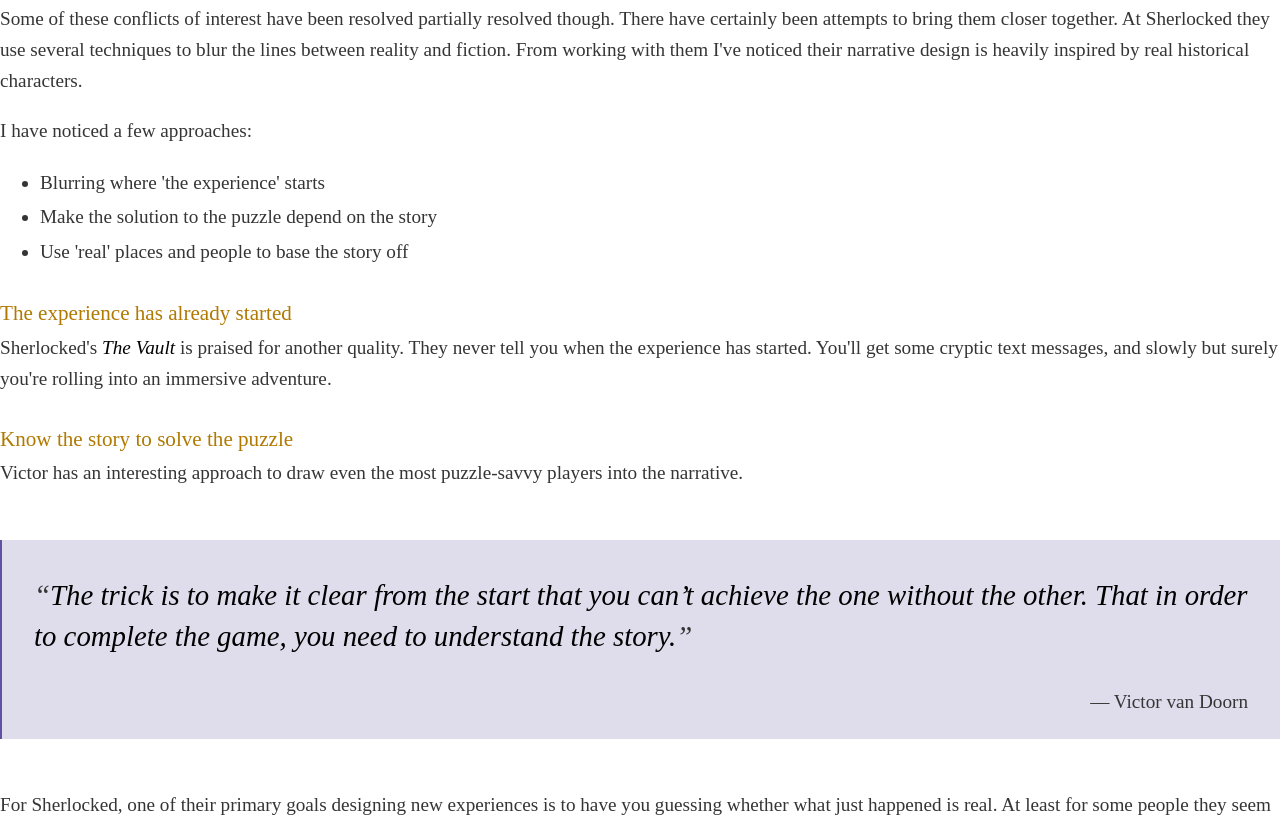
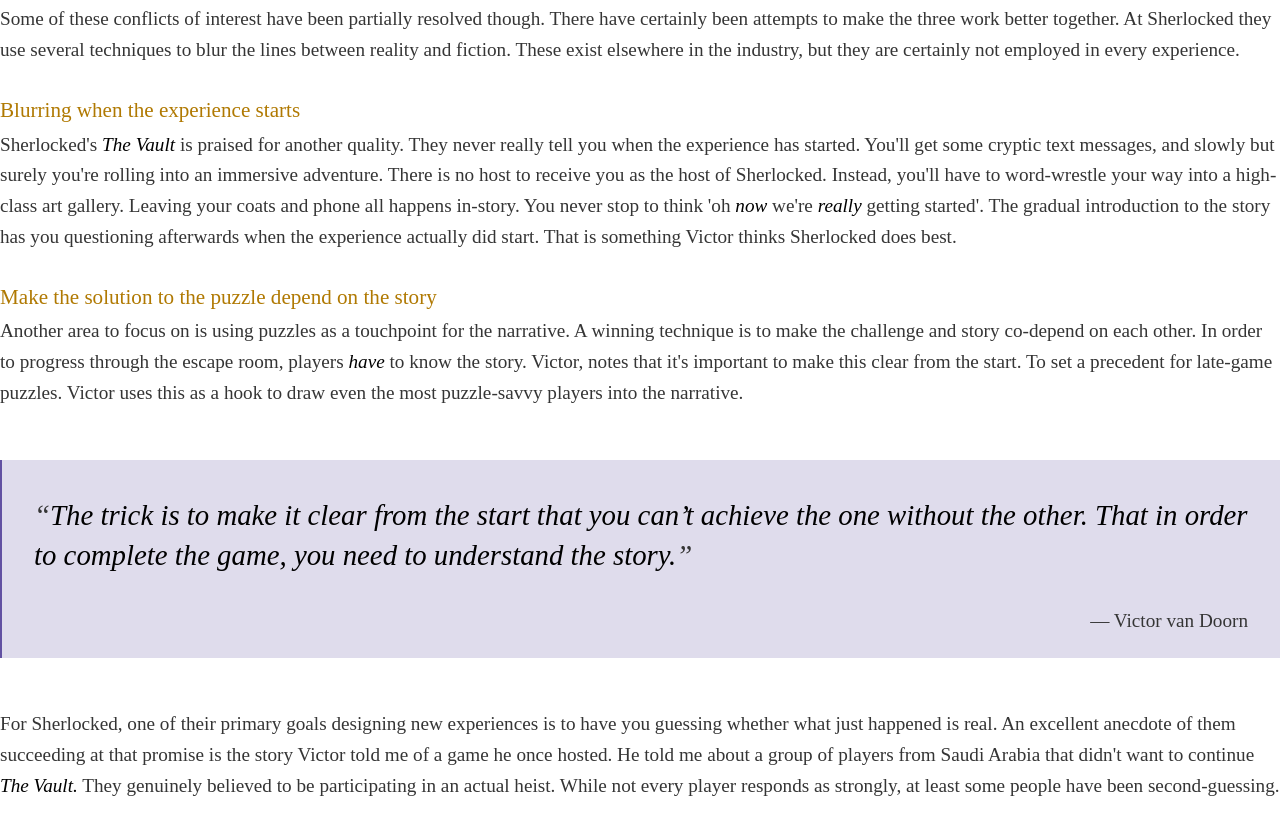
Before and after one commit to nwesthoff/irp-dynamic-difficulty, a Next.js app: page /chapters/findings in a window 1280 px wide. Shown: the part 3440-4257 px from the top of the page. Built offline with nearby package versions, Linux system fonts and the light colour scheme.

Commit message:
📝 Update conflicts of immersion

```diff
--- a/pages/chapters/findings.mdx
+++ b/pages/chapters/findings.mdx
@@ -108,29 +108,27 @@ If the escape room enthusiast survey is anything to go by, proper challenge is e
 
 ## Conflicts of immersion
 
-Escape rooms as a medium do well in some parts of immersion, but have much to improve in other areas. As Haley Cooper notes, the nature of escape rooms hinders the narrative immersion some other mediums do offer because spaces don't feel real. Furthermore, agency takes away control of pacing.
+Escape rooms as a medium do well in some parts of immersion, but have much to improve in other areas. As Haley Cooper <Citation id="cooper_2017_immersive" hideAuthor /> notes, the nature of escape rooms hinders the narrative immersion some other mediums do offer because spaces don't feel real. Furthermore, agency takes away control of pacing.
 
-Some of these conflicts of interest have been resolved partially resolved though. There have certainly been attempts to bring them closer together. At Sherlocked they use several techniques to blur the lines between reality and fiction. From working with them I've noticed their narrative design is heavily inspired by real historical characters.
+Some of these conflicts of interest have been partially resolved though. There have certainly been attempts to make the three work better together. At Sherlocked they use several techniques to blur the lines between reality and fiction. These exist elsewhere in the industry, but they are certainly not employed in every experience.
 
-I have noticed a few approaches:
+### Blurring when the experience starts
 
-- Blurring where 'the experience' starts
-- Make the solution to the puzzle depend on the story
-- Use 'real' places and people to base the story off
+Sherlocked's _The Vault_ is praised for another quality. They never really tell you when the experience has started. You'll get some cryptic text messages, and slowly but surely you're rolling into an immersive adventure. There is no host to receive you as the host of Sherlocked. Instead, you'll have to word-wrestle your way into a high-class art gallery. Leaving your coats and phone all happens in-story. You never stop to think 'oh _now_ we're _really_ getting started'. The gradual introduction to the story has you questioning afterwards when the experience actually did start. That is something Victor thinks Sherlocked does best.
 
-### The experience has already started
+### Make the solution to the puzzle depend on the story
 
-Sherlocked's _The Vault_ is praised for another quality. They never tell you when the experience has started. You'll get some cryptic text messages, and slowly but surely you're rolling into an immersive adventure.
-
-### Know the story to solve the puzzle
-
-Victor has an interesting approach to draw even the most puzzle-savvy players into the narrative.
+Another area to focus on is using puzzles as a touchpoint for the narrative. A winning technique is to make the challenge and story co-depend on each other. In order to progress through the escape room, players _have_ to know the story. Victor, notes that it's important to make this clear from the start. To set a precedent for late-game puzzles. Victor uses this as a hook to draw even the most puzzle-savvy players into the narrative.
 
 > The trick is to make it clear from the start that you can’t achieve the one without the other. That in order to complete the game, you need to understand the story.
 >
 > - Victor van Doorn
 
-For Sherlocked, one of their primary goals designing new experiences is to have you guessing whether what just happened is real. At least for some people they seem to have succeeded. Victor told me he has hosted a group of players from Saudi Arabia that didn't want to continue, because they thought they were participating in a real heist.
+For Sherlocked, one of their primary goals designing new experiences is to have you guessing whether what just happened is real. An excellent anecdote of them succeeding at that promise is the story Victor told me of a game he once hosted. He told me about a group of players from Saudi Arabia that didn't want to continue _The Vault._ They genuinely believed to be participating in an actual heist. While not every player responds as strongly, at least some people have been second-guessing.
+
+### Use of history
+
+From working with Sherlocked I've noticed their narrative design is heavily inspired by real historical characters. Borrowing names, like Tesla and Newton to instantly connect the narrative with the real world. They employ historical figures as a basis for the narrative. In a similar vein, they use real places. Their sets are constructed within the confines of a monumental building. _The Vault_, for example, is built within the vault room at _Beurs van Berlage,_ which instantly grants their story some credibility. Their experiences borrow characteristics from docudrama feature films (eg. Bohemian Rhapsody) as well as science fiction (eg. Star Wars). Thus ultimately falling somewhere in between.
 
 # What Enthusiasts look for
 
```
